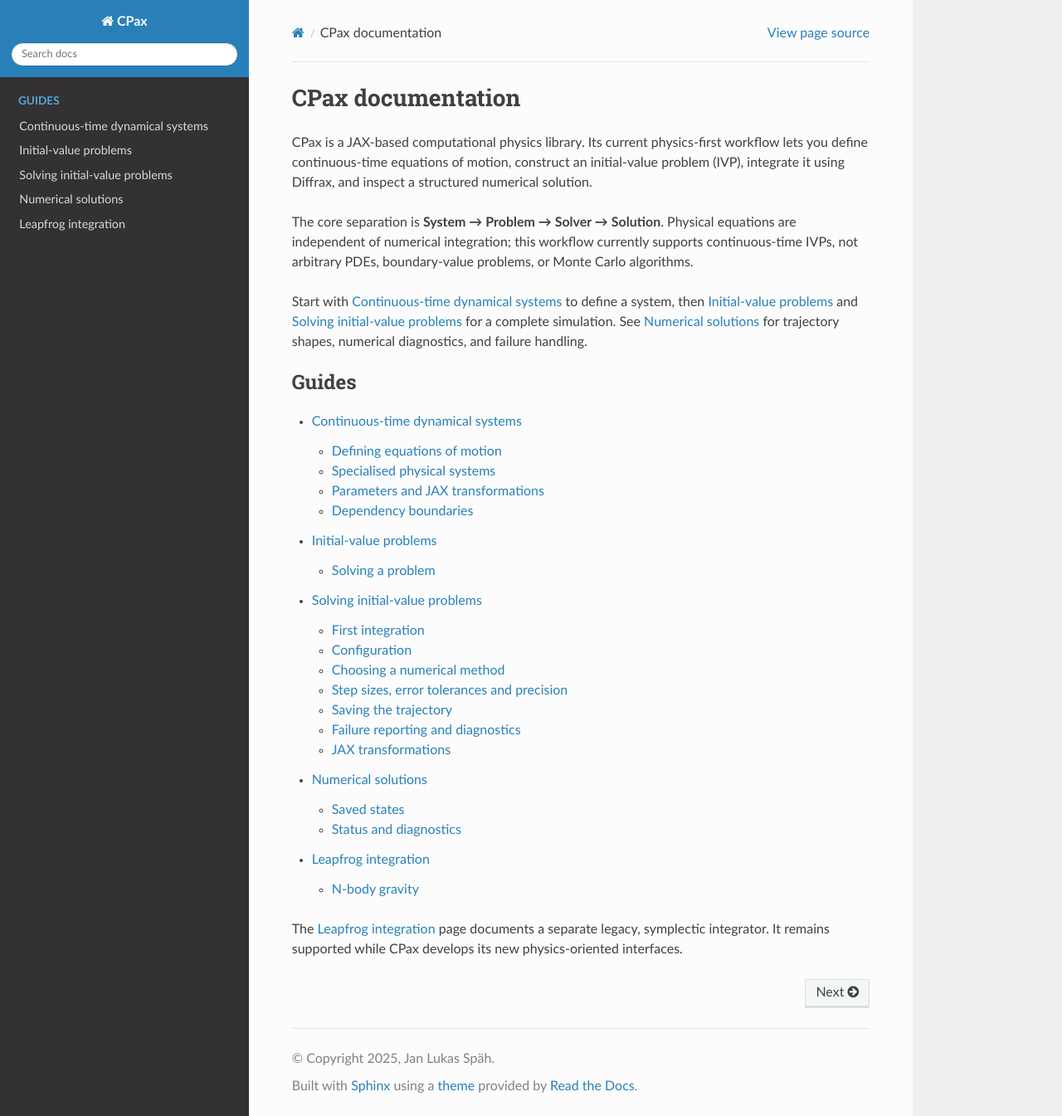
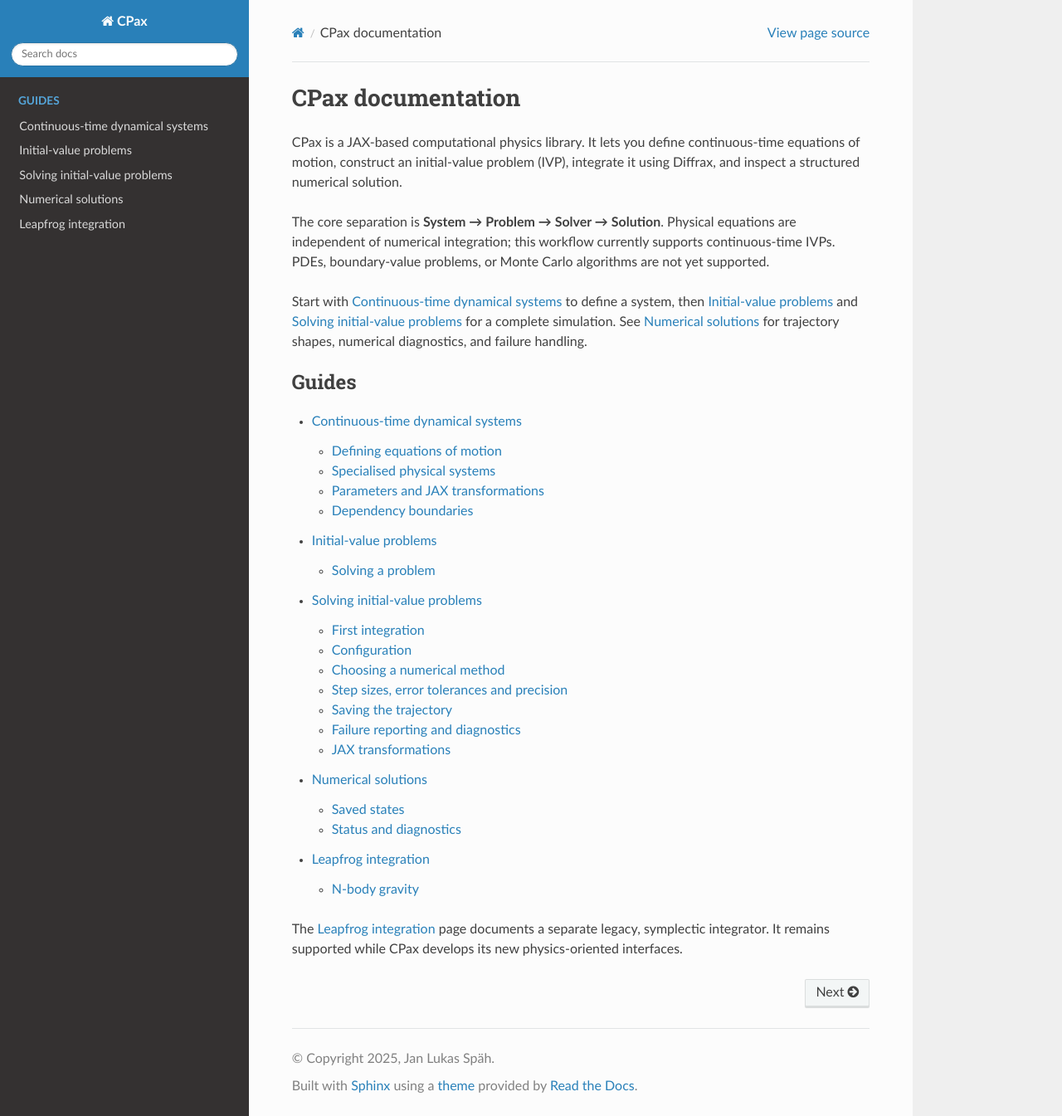
Before and after one commit to JaLuka98/CPax, a Sphinx documentation site: the page built from docs/source/index.rst, in a window 1280 px wide and 1345 px high. Shown: the whole window at 83% size. Built offline with Sphinx 7.4.7 and the Read the Docs theme 3.1.0, drawn with Linux system fonts in a browser that asks for light colours.

Commit message:
Some changes to the docs

```diff
--- a/docs/source/conf.py
+++ b/docs/source/conf.py
@@ -44,6 +44,9 @@
 templates_path = ["_templates"]
 exclude_patterns = []
 
+# Autoapi configuration: do not include private backends in the documentation
+suppress_warnings = ["autoapi.python_import_resolution"]
+
 # -- Options for HTML output -------------------------------------------------
 # https://www.sphinx-doc.org/en/master/usage/configuration.html#options-for-html-output
 
--- a/docs/source/dynamics.rst
+++ b/docs/source/dynamics.rst
@@ -9,8 +9,7 @@ All such systems share the abstract
 
 Most users do not need to subclass ``DynamicalSystem`` themselves.
 For arbitrary equations of motion, ``VectorFieldSystem`` provides the
-simplest starting point. It is just a concrete implementation of the same
-interface, **not a different kind of physical system**.
+simplest starting point.
 
 Defining equations of motion
 ----------------------------
--- a/docs/source/index.rst
+++ b/docs/source/index.rst
@@ -1,15 +1,14 @@
 CPax documentation
 ==================
 
-CPax is a JAX-based computational physics library. Its current
-physics-first workflow lets you define continuous-time equations of
+CPax is a JAX-based computational physics library. It lets you define continuous-time equations of
 motion, construct an initial-value problem (IVP), integrate it using
 Diffrax, and inspect a structured numerical solution.
 
 The core separation is **System → Problem → Solver → Solution**.
 Physical equations are independent of numerical integration; this
-workflow currently supports continuous-time IVPs, not arbitrary PDEs,
-boundary-value problems, or Monte Carlo algorithms.
+workflow currently supports continuous-time IVPs. PDEs,
+boundary-value problems, or Monte Carlo algorithms are not yet supported.
 
 Start with :doc:`dynamics` to define a system, then :doc:`problems`
 and :doc:`solvers` for a complete simulation. See :doc:`results`
```
Also changed, not shown: README.md (+2 -0 lines).
